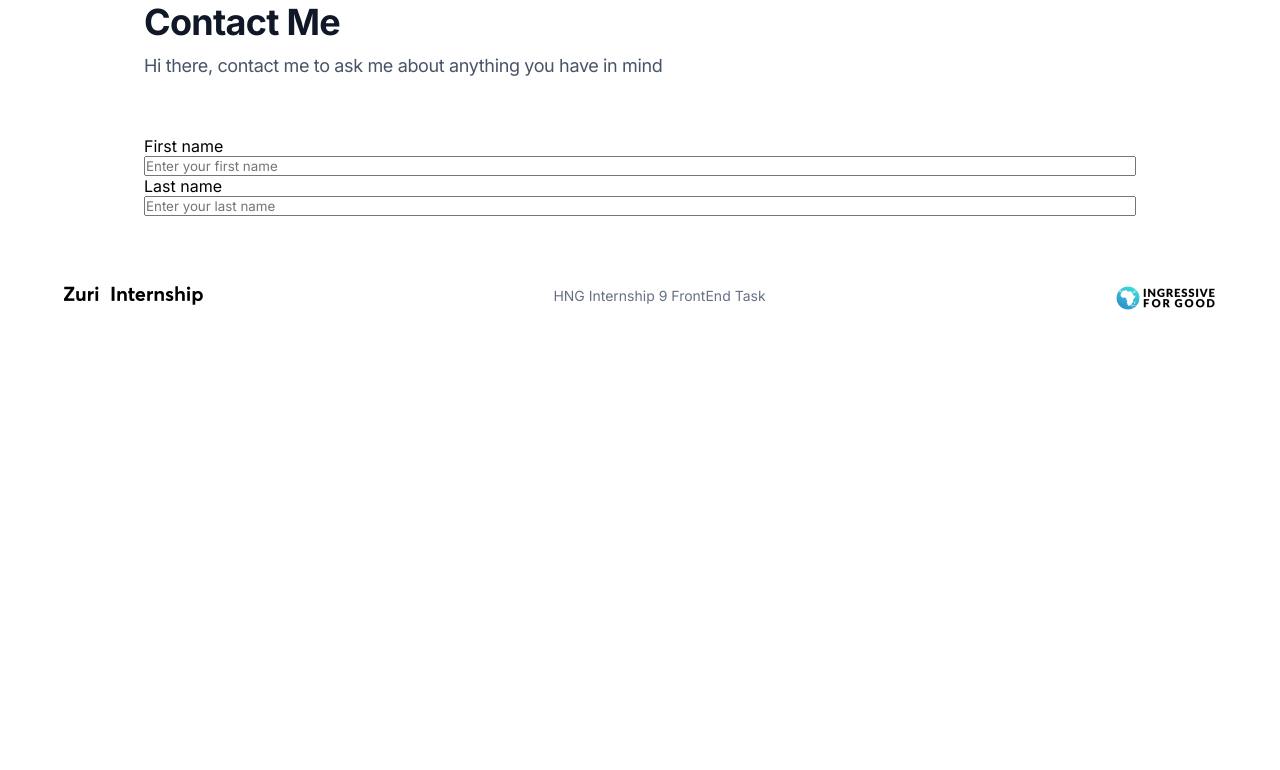
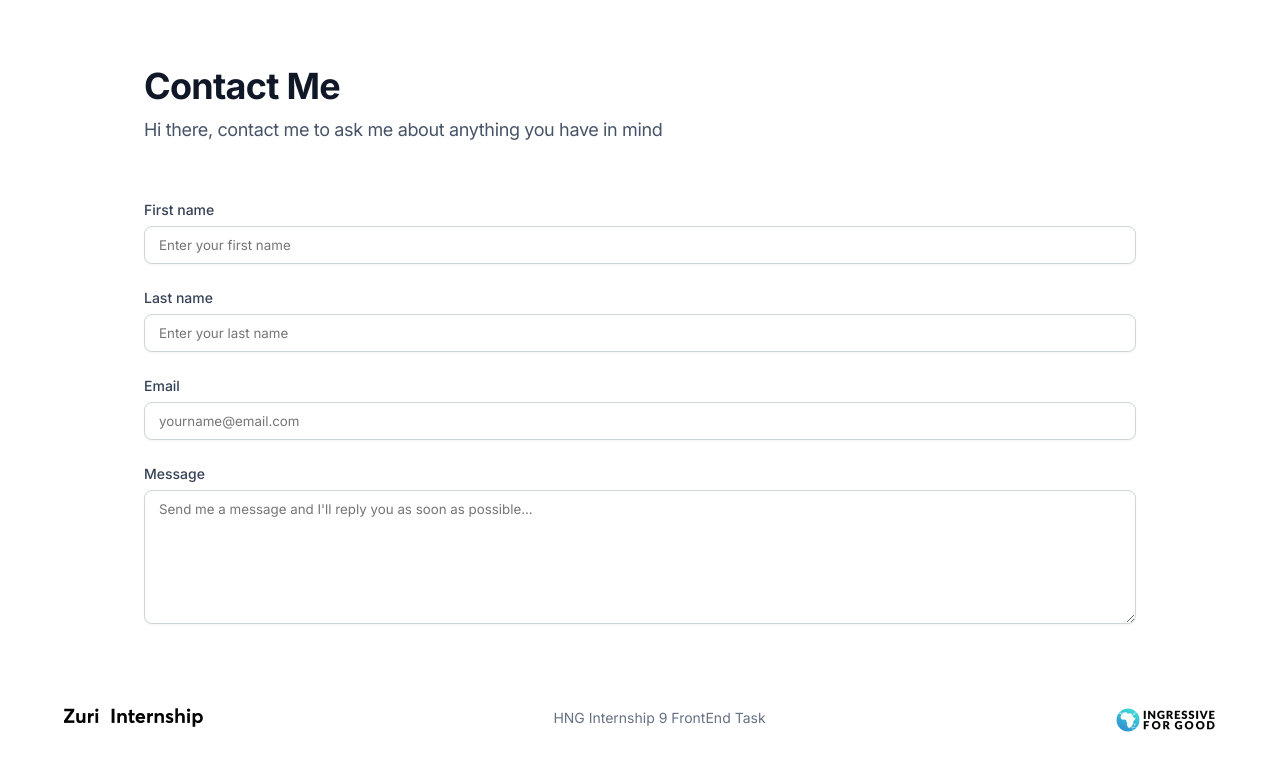
Before and after one commit to MrTaaJ/hng-project-one, a React (Create React App) app: page /contact in a window 1280 px wide. Shown: the top 770 px of the page. Built offline with nearby package versions, Linux system fonts and the light colour scheme.

Commit message:
feat: add form - email and message input option.

```diff
--- a/src/components/contact/ContactPage.jsx
+++ b/src/components/contact/ContactPage.jsx
@@ -38,28 +38,54 @@ const ContactPage = () => {
       </div>
       <form onSubmit={handleSubmit}>
         <div className="full-name">
+          <div className="label-input">
             <label>First name</label>
             <input
               type="text"
               name="first_name"
-            value={eventFormStates.firstName}
               id="first_name"
               placeholder="Enter your first name"
               onChange={(e) => changeEventHandler(e, "firstName")}
             />
+          </div>
+          <div className="label-input">
             <label>Last name</label>
             <input
               type="text"
               name="last_name"
-            value={eventFormStates.lastName}
               id="last_name"
               placeholder="Enter your last name"
               onChange={(e) => changeEventHandler(e, "lastName")}
+            />
+          </div>
+        </div>
+        <div className="label-input">
+          <label>Email</label>
+          <input
+            type="text"
+            name="email"
+            id="email"
+            placeholder="yourname@email.com"
+            onChange={(e) => changeEventHandler(e, "email")}
+          />
+        </div>
+
+        <div className="label-input">
+          <label>Message</label>
+          <textarea
+              name="message"
+              id="message"
+              rows="7"
+              placeholder="Send me a message and I'll reply you as soon as possible..."
+              maxLength="500"
+              className="textarea"
+              onChange={(e) => changeEventHandler(e, "message")}
           />
         </div>
       </form>
     </div>
   )
 }
+// value={eventFormStates.message}
 
 export default ContactPage
--- a/src/components/contact/contact.css
+++ b/src/components/contact/contact.css
@@ -2,6 +2,7 @@
     display: grid;
     place-items: center;
     width: 100%;
+    margin: 64px 0;
 }
 .top {
     width: 100%;
@@ -28,8 +29,37 @@
     color: #475467;
 }
 
-form, .full-name {
+form,
+.full-name,
+.label-input {
     width: 100%;
     display: flex;
     flex-flow: column nowrap;
 }
+
+.label-input {
+    width: 100%;
+    gap: 6px;
+}
+
+form,
+.full-name {
+    gap: 24px;
+}
+
+label {
+    font-family: 'Inter';
+    font-style: normal;
+    font-weight: 500;
+    font-size: 14px;
+    line-height: 20px;
+    color: #344054;
+}
+
+input,
+textarea {
+    padding: 10px 14px;
+    border: 1px solid #D0D5DD;
+    box-shadow: 0px 1px 2px rgba(16, 24, 40, 0.05);
+    border-radius: 8px;
+}
```
Lines whose indentation alone changed are shown as unchanged.
